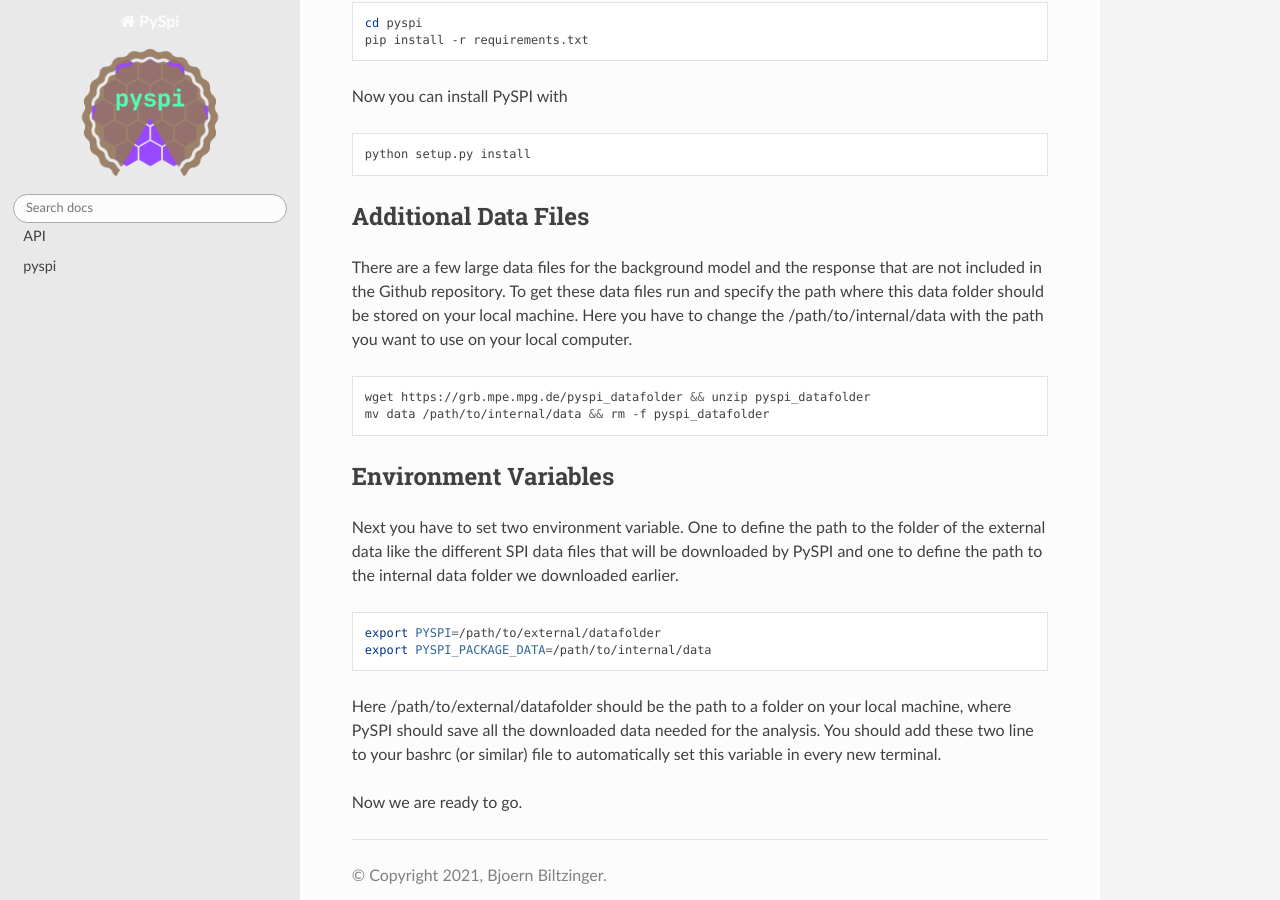
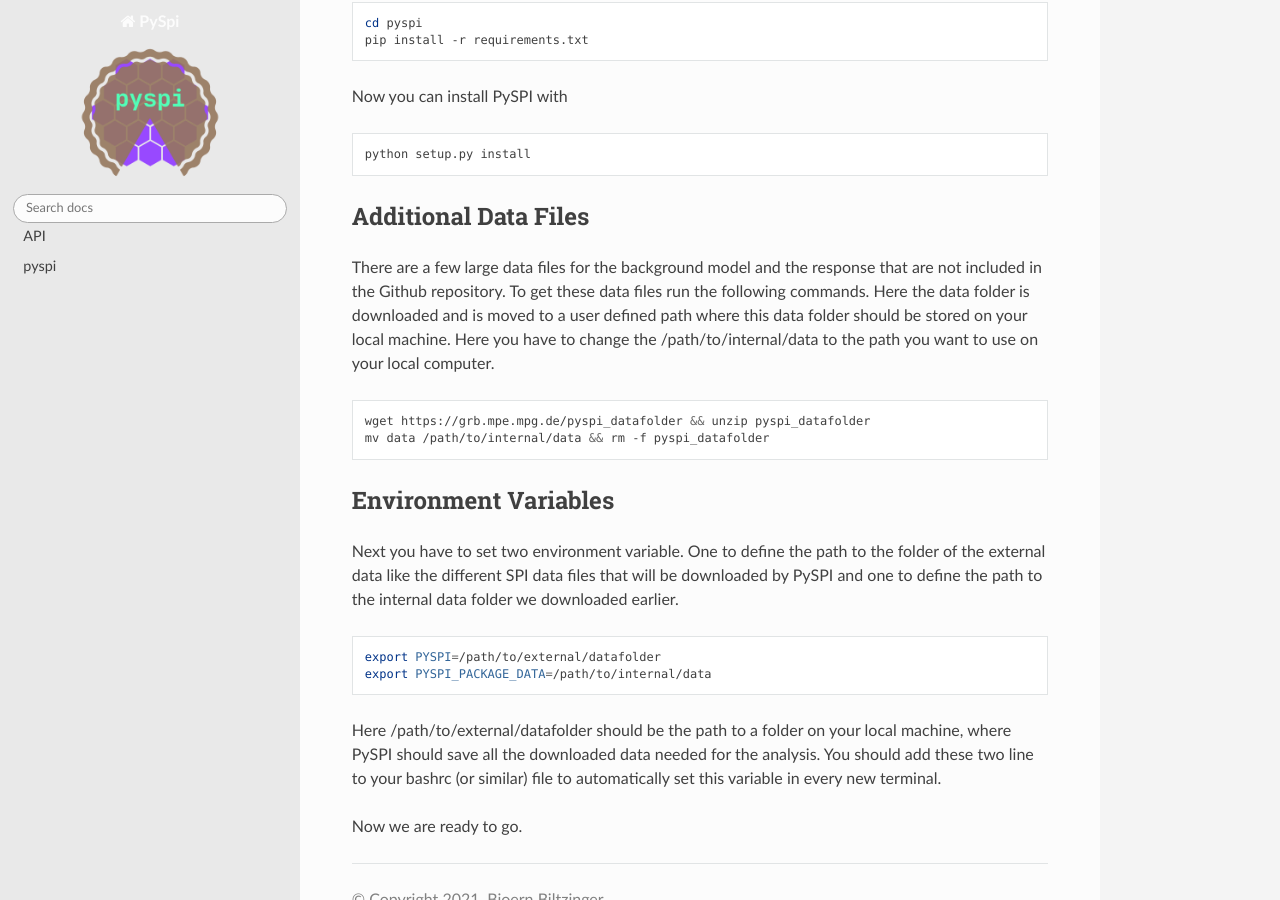
Before and after one commit to BjoernBiltzinger/pyspi, a Sphinx documentation site: the page built from docs/md_docs/installation.md, in a window 1280 px wide and 900 px high, scrolled down 1326 px. Built offline with Sphinx 7.4.7 and the Read the Docs theme 2.0.0, drawn with Linux system fonts in a browser that asks for light colours; pages that are not in the unit, such as notebooks, are missing from menus; the version number could not be read and is left out.

Commit message:
updates doc

````diff
--- a/docs/md_docs/installation.md
+++ b/docs/md_docs/installation.md
@@ -63,7 +63,7 @@ python setup.py install
 
 ## Additional Data Files
 
-There are a few large data files for the background model and the response that are not included in the Github repository. To get these data files run and specify the path where this data folder should be stored on your local machine. Here you have to change the /path/to/internal/data with the path you want to use on your local computer.
+There are a few large data files for the background model and the response that are not included in the Github repository. To get these data files run the following commands. Here the data folder is downloaded and is moved to a user defined path where this data folder should be stored on your local machine. Here you have to change the /path/to/internal/data to the path you want to use on your local computer.
 ```bash
 wget https://grb.mpe.mpg.de/pyspi_datafolder && unzip pyspi_datafolder
 mv data /path/to/internal/data && rm -f pyspi_datafolder
````
